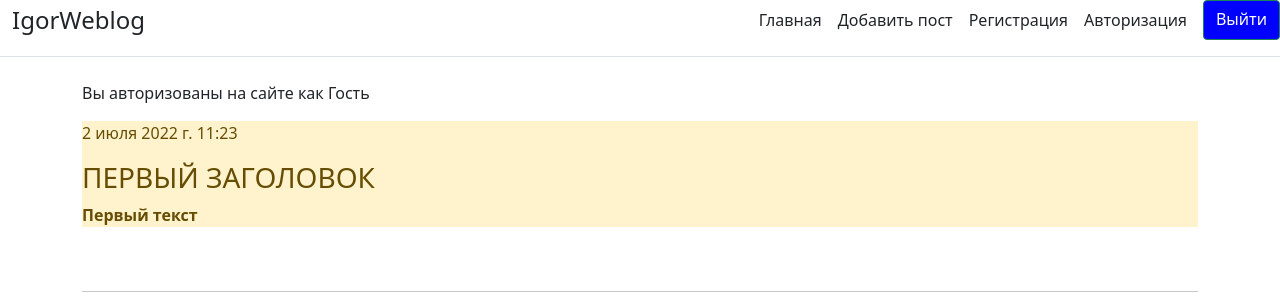
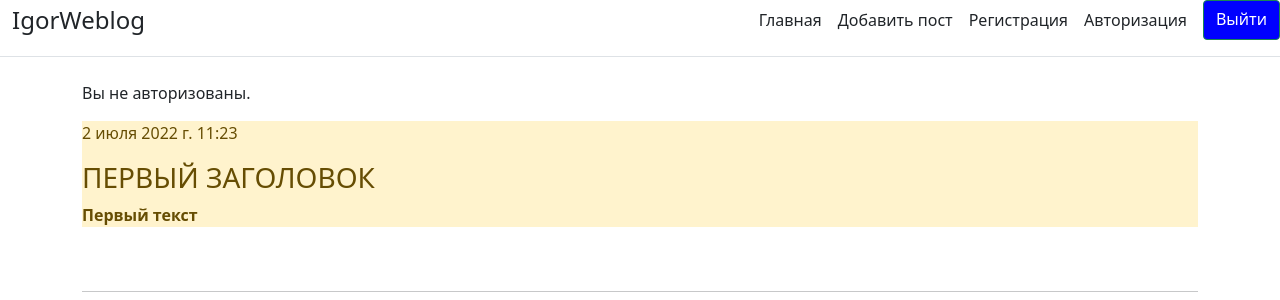
Before and after one commit to IgorGavrik/2022-06-04, a Django app: page /article_detail/2022-07-02-1123390000/ in a window 1280 px wide. Shown: the top 300 px of the page. Run offline with Django 4.2, Linux system fonts and the light colour scheme; data comes from the database, SQL or seed files in the repository; both versions use the stored data as it was after the commit.

Commit message:
Merge remote-tracking branch 'origin/master'
# Conflicts:
#	IgorWeblog/Blog/templates/Blog/base.html
#	IgorWeblog/Blog/templates/Blog/pagination.html

```diff
--- a/IgorWeblog/Blog/templates/Blog/base.html
+++ b/IgorWeblog/Blog/templates/Blog/base.html
@@ -21,21 +21,14 @@
         </nav>
     </div>
     <div class="container">
-<p>Вы авторизованы на сайте как {{ user.username|default:'Гость' }}</p>
+{% if request.user.is_authenticated %}
+    <p>Вы авторизованы как {{ user.username|default:'Гость'}}</p>
+{% else %}
+    <p>Вы не авторизованы.</p>
+{% endif %}
+<!--<p>Вы авторизованы на сайте как {{ user.username|default:'Гость' }}</p>-->
     </div>
     <div class="container">
         {% block content %}{% endblock %}
 </body>
 </html>
-
-<!--            {% for p in paginator.page_range %}
-            {% if p > page_obj|add:-2 and p < page_obj|add:2 %}
-                {% endif %}
-            {% if p == page_obj %}
-                <li class="page-num page-num-selected">{{ page_obj }}</li>
-            {% else %}
-                <li class="page-num"><a href="?page={{ page_obj }}">{{ page_obj }}</a>></li>
-                <li class="page-item active" aria-current="page"><a class="page-link" href="#">{{ page_obj }}<span class="sr-only">(current)</span></a></li>
-                <li class="page-item"><a class="page-link" href="?page={{ page_obj }}">{{ page_obj }}</a></li>
-                {% endif %}
-            {% endfor %}>!--
--- a/IgorWeblog/Blog/views.py
+++ b/IgorWeblog/Blog/views.py
@@ -1,11 +1,12 @@
 from django.contrib.auth import login, authenticate
+from django.contrib.auth.decorators import login_required
 from django.contrib.auth.forms import UserCreationForm
 from django.contrib.auth.models import User
 from django.contrib.auth.views import LoginView, LogoutView
 from django.shortcuts import render, redirect, get_object_or_404
 from django.urls import reverse_lazy
 from django.views import View
-from .models import Task, Comment
+from .models import Task
 from .forms import TaskForm, CommentForm
 from django.core.paginator import Paginator, PageNotAnInteger, EmptyPage
 
```
Also changed, not shown: IgorWeblog/db.sqlite3.
